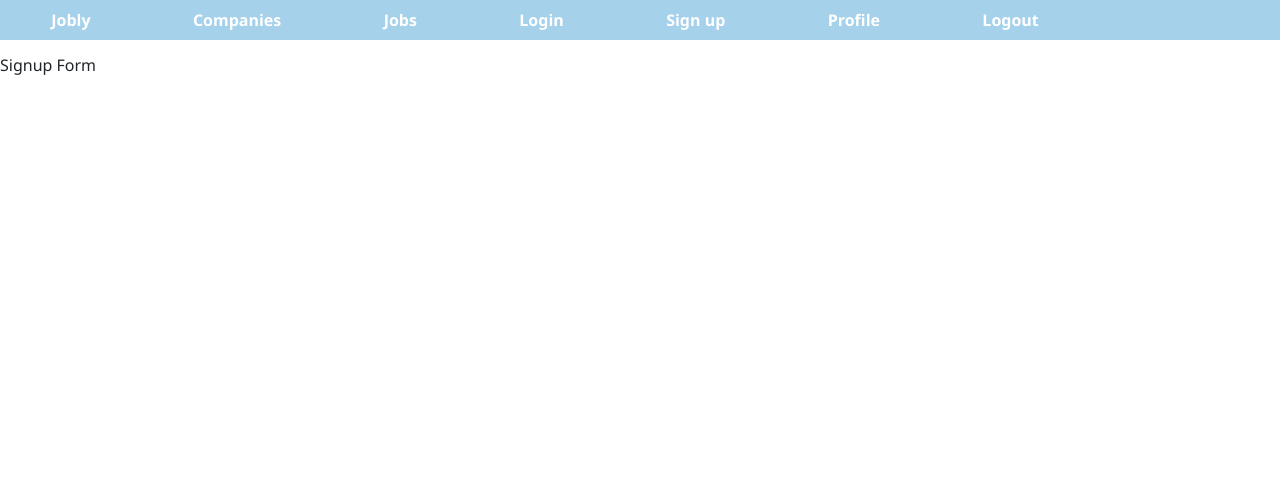
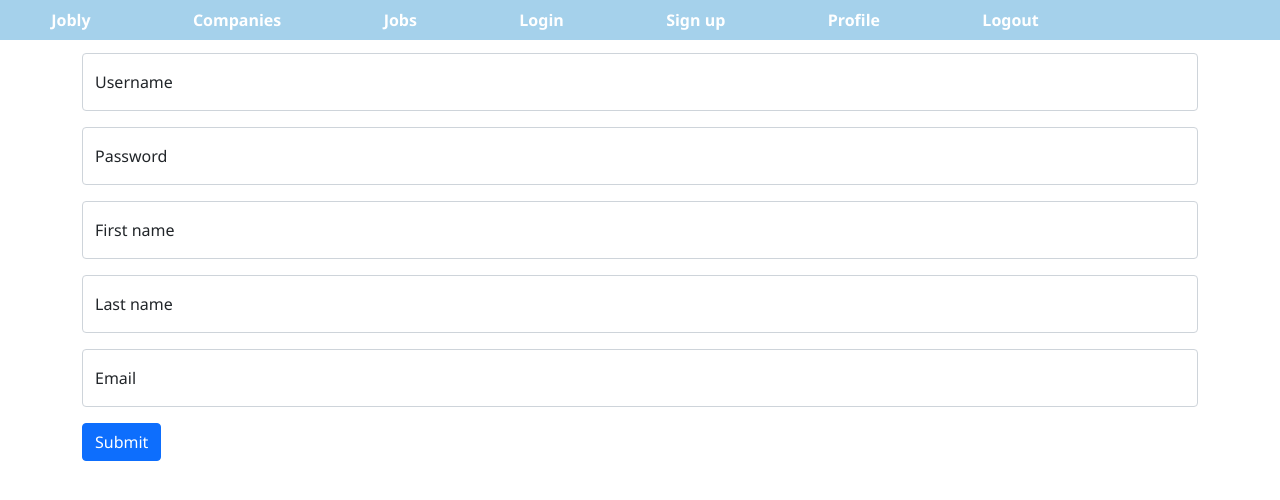
Before and after one commit to P-v-R/react-jobly-frontend, a React (Create React App) app: page /signup in a window 1280 px wide. Shown: the top 500 px of the page. Built offline with nearby package versions, Linux system fonts and the light colour scheme; no server answers.

Commit message:
working on login signup form

```diff
--- a/src/LoginForm.js
+++ b/src/LoginForm.js
@@ -1,12 +1,13 @@
 import React, { useState } from "react";
 import Container from 'react-bootstrap/Container';
-import Row from 'react-bootstrap/Row';
+import Button from 'react-bootstrap/Button';
+import Form from 'react-bootstrap/Form';
 
 
 
 function LoginForm() {
-  const [loginFormData, setLoginFormData] = useState([])
-  console.log("loginFormData ==>", loginFormData)
+  const [loginFormData, setLoginFormData] = useState({"username":"", "password":""})
+
 
   // handle/control user inputs
   function handleChange(evt) {
@@ -19,45 +20,37 @@ function LoginForm() {
   // handle user submit and send data to parent component
   function handleSubmit(evt) {
     evt.preventDefault();
-
+    console.log("This is what will be submitted =>", loginFormData)
   }
 
 
   return (
-    <Container>
-      <form className="LoginForm" onSubmit={handleSubmit}>
-
-        <div class="form-floating mb-3">
-          <input
-            type="text"
-            className="form-control"
-            id="floatingInput"
+    <Container fluid="sm">
+      <Form className="LoginForm" onSubmit={handleSubmit}>
+        <div className="form-floating mb-3">
+          <Form.Control
+            type="username"
             placeholder="username"
             name="username"
             value={loginFormData["username"]}
-            onChange={handleChange}
-            type="search"  />
-          <label className="label"> Username:</label>
+            onChange={handleChange} />
+          <Form.Label>Username</Form.Label>
         </div>
-
-        <div class="form-floating mb-3">
-          <input
+        <div className="form-floating mb-3">
+          <Form.Control
             type="password"
-            className="form-control"
-            id="floatingPassword"
-            placeholder=""
+            placeholder="Password"
             name="password"
             value={loginFormData["password"]}
-            onChange={handleChange}
-            type="search" />
-          <label for="floatingPassword"> Password:</label>
+            onChange={handleChange} />
+          <Form.Label>Password</Form.Label>
         </div>
-
-        <button className="btn">
-          click me!
-        </button>
-
-      </form>
+        <Button
+        variant="primary"
+        onClick={handleSubmit}>
+          Submit
+        </Button>
+      </Form>
     </Container>
   );
 }
--- a/src/SignupForm.js
+++ b/src/SignupForm.js
@@ -1,7 +1,94 @@
-import React from "react";
+import React, { useState } from "react";
+import Container from 'react-bootstrap/Container';
+import Button from 'react-bootstrap/Button';
+import Form from 'react-bootstrap/Form';
+import Col from 'react-bootstrap/Col';
 
-function SignUpForm(){
-  return ("Signup Form")
+
+
+function SignUpForm() {
+  const [signUpFormData, setSignUpFormData] = useState({ "username": "", "password": "" })
+
+
+  // handle/control user inputs
+  function handleChange(evt) {
+    const { name, value } = evt.target;
+    setSignUpFormData(fData => ({
+      ...fData,
+      [name]: value,
+    }));
+  }
+  // handle user submit and send data to parent component
+  function handleSubmit(evt) {
+    evt.preventDefault();
+    console.log("This is what will be submitted =>", signUpFormData)
+  }
+
+
+  return (
+    <Container fluid="sm">
+      <Form className="LoginForm" onSubmit={handleSubmit}>
+        <div className="form-floating mb-3">
+          <Form.Control
+            type="username"
+            placeholder="username"
+            name="username"
+            value={signUpFormData["username"]}
+            onChange={handleChange} />
+          <Form.Label>Username</Form.Label>
+        </div>
+
+        <div className="form-floating mb-3">
+          <Form.Control
+            type="password"
+            placeholder="Password"
+            name="password"
+            value={signUpFormData["password"]}
+            onChange={handleChange} />
+          <Form.Label>Password</Form.Label>
+        </div>
+
+        <div className="form-floating mb-3">
+          <Form.Control
+            type="firstName"
+            placeholder="firstName"
+            name="firstName"
+            value={signUpFormData["firstName"]}
+            onChange={handleChange} />
+          <Form.Label>First name</Form.Label>
+        </div>
+
+        <div className="form-floating mb-3">
+          <Form.Control
+            type="lastName"
+            placeholder="lastName"
+            name="lastName"
+            value={signUpFormData["lastName"]}
+            onChange={handleChange} />
+          <Form.Label>Last name</Form.Label>
+        </div>
+
+        <div className="form-floating mb-3">
+          <Form.Control
+            type="email"
+            placeholder="email"
+            name="email"
+            value={signUpFormData["email"]}
+            onChange={handleChange} />
+          <Form.Label>Email</Form.Label>
+        </div>
+
+
+
+
+        <Button
+          variant="primary"
+          onClick={handleSubmit}>
+          Submit
+        </Button>
+      </Form>
+    </Container>
+  );
 }
 
 export default SignUpForm;
```
